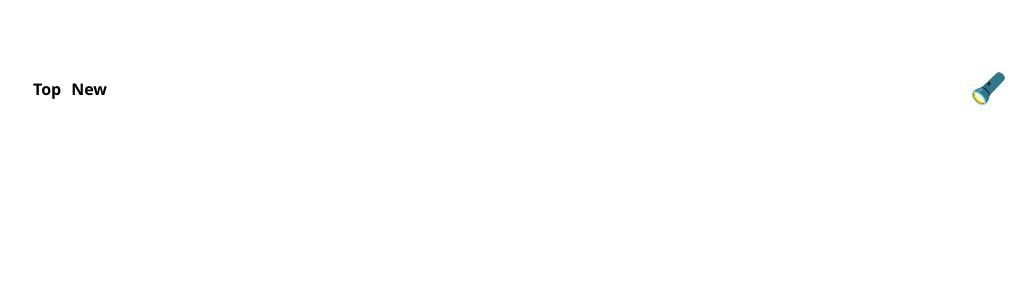
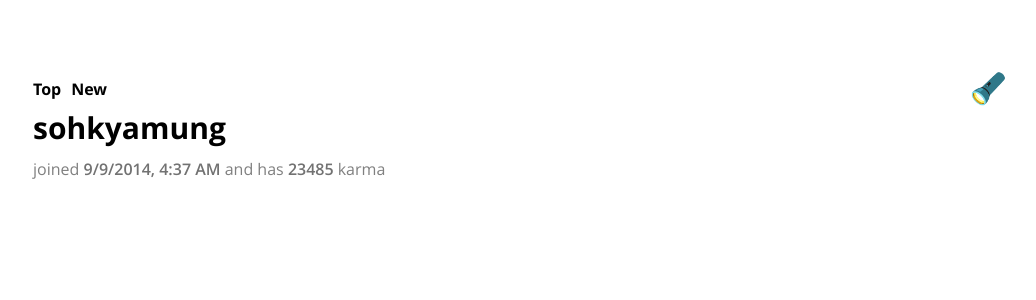
Before and after one commit to Oluwa-nifemi/HackerNews-Clone, a React (Create React App) app: page / in a window 1280 px wide. Shown: the top 300 px of the page, without its empty margins (117-1153 px from the left). Built offline with nearby package versions, Linux system fonts and the light colour scheme.

Commit message:
Created author details component

```diff
--- a/package.json
+++ b/package.json
@@ -3,6 +3,7 @@
   "version": "0.1.0",
   "private": true,
   "dependencies": {
+    "prop-types": "^15.7.2",
     "react": "^16.8.6",
     "react-dom": "^16.8.6",
     "react-scripts": "3.0.1"
--- a/src/App.js
+++ b/src/App.js
@@ -2,12 +2,13 @@ import React from 'react';
 import logo from './logo.svg';
 import './App.css';
 import Nav from './components/nav/Nav'
-
+import AuthorDetails from './components/author-details/AuthorDetails'
 
 function App() {
   return (
     <div className="App">
       <Nav/>
+      <AuthorDetails author="sohkyamung" date="9/9/2014, 4:37 AM" karma={23485}/>
     </div>
   );
 }
--- /dev/null
+++ b/src/components/author-details/AuthorDetails.js
@@ -0,0 +1,22 @@
+import React from 'react'
+import './authorDetails.css'
+import PropTypes from 'prop-types'
+
+export default function AuthorDetails({ author,date,karma }){
+    return (
+        <div className="author">
+            <p className="author__name">
+                {author}
+            </p>
+            <p className="author__details">
+                joined <span className="bold">{date}</span> and has <span className="bold">{karma}</span> karma
+            </p>
+        </div>
+    )
+}
+
+AuthorDetails.propTypes = {
+    author: PropTypes.string.isRequired,
+    date: PropTypes.string.isRequired,
+    karma: PropTypes.number.isRequired
+}
--- /dev/null
+++ b/src/components/author-details/authorDetails.css
@@ -0,0 +1,20 @@
+.author__name{
+    font-size: 30px;
+    font-family: 'OpenSans Bold',sans-serif;
+    margin: 0 0 10px;
+}
+
+.author__details{
+    font-size: 16px;
+    font-family: 'OpenSans Regular', sans-serif;
+    color: grey;
+    margin: 0;
+}
+
+.author__details .bold{
+    color: rgb(114, 114, 114);
+}
+
+.bold{
+    font-family: 'OpenSans Semibold', sans-serif;
+}
--- a/src/fonts.css
+++ b/src/fonts.css
@@ -4,6 +4,11 @@
 }
 
 @font-face{
+    src: url('./assets/fonts/OpenSans-Semibold-webfont.woff');
+    font-family: 'OpenSans Semibold'
+}
+
+@font-face{
     src: url('./assets/fonts/OpenSans-Bold-webfont.woff');
     font-family: 'OpenSans Bold'
 }
```
Also changed, not shown: 1 other file (tests, documents, lock files or other folders).
